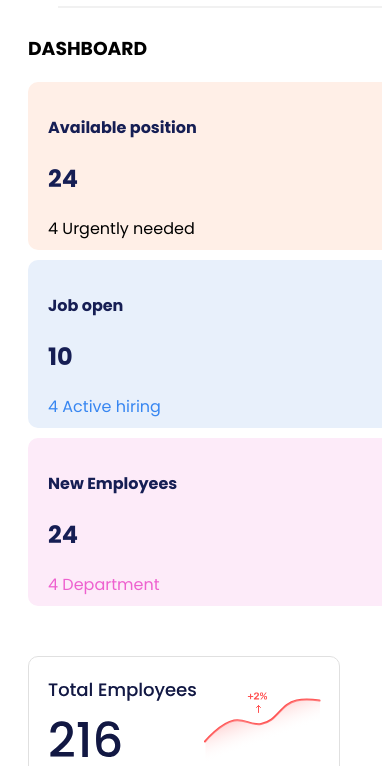
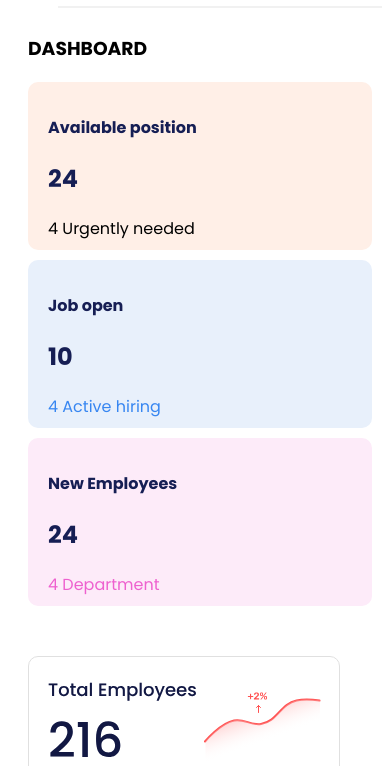
Before and after one commit to bervely-27/bevwork, a plain HTML site: page dashboard/index.html in a window 390 px wide. Shown: the part 78-844 px from the top of the page. Drawn offline with Linux system fonts and the light colour scheme.

Commit message:
fix boxes issues

```diff
--- a/dashboard/responsive.css
+++ b/dashboard/responsive.css
@@ -107,7 +107,7 @@
     .colored-box1 {
         background-color: rgba(255, 239, 231, 1);
         border-radius: 10px;
-        width: 350px;
+        width: 80vw;
         height: 136px;
         padding: 12px 12px 12px 20px;
         top: 166px;
@@ -118,7 +118,7 @@
     .colored-box2 {
         background-color: rgba(232, 240, 251, 1);
         border-radius: 10px;
-        width: 350px;
+        width: 80vw;
         height: 136px;
         padding: 12px 12px 12px 20px;
         padding-bottom: 20px;
@@ -127,7 +127,7 @@
     .colored-box3 {
         background-color: rgba(253, 235, 249, 1);
         border-radius: 10px;
-        width: 350px;
+        width: 80vw;
         height: 136px;
         padding: 12px 12px 12px 20px;
         top: 166px;
--- a/dashboard/style.css
+++ b/dashboard/style.css
@@ -307,7 +307,7 @@ hr {
     border: 1px solid hsla(0, 100%, 66%, 1);
     background-color: hsla(0, 100%, 66%, 1);
     color: white;
-    height: 30px;
+    height: 40px;
     border-radius: 5px;
 }
 
```
